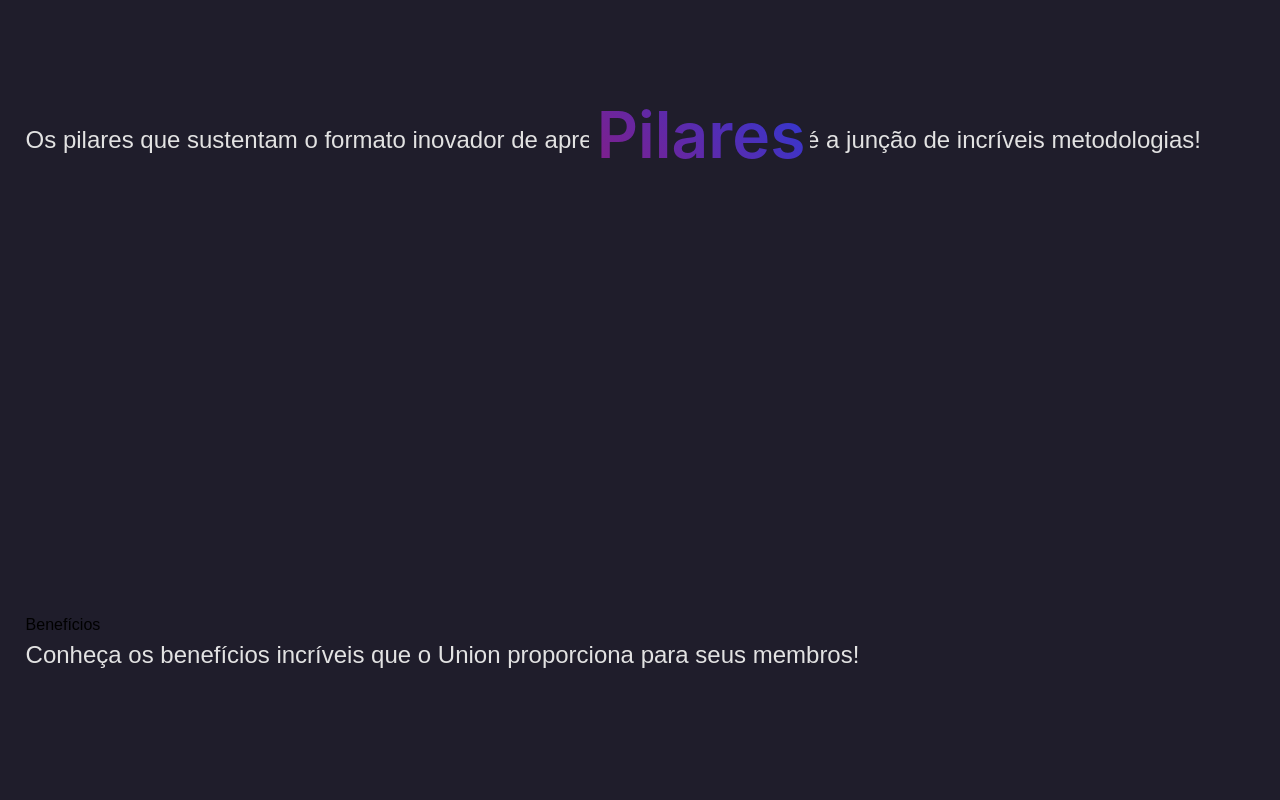
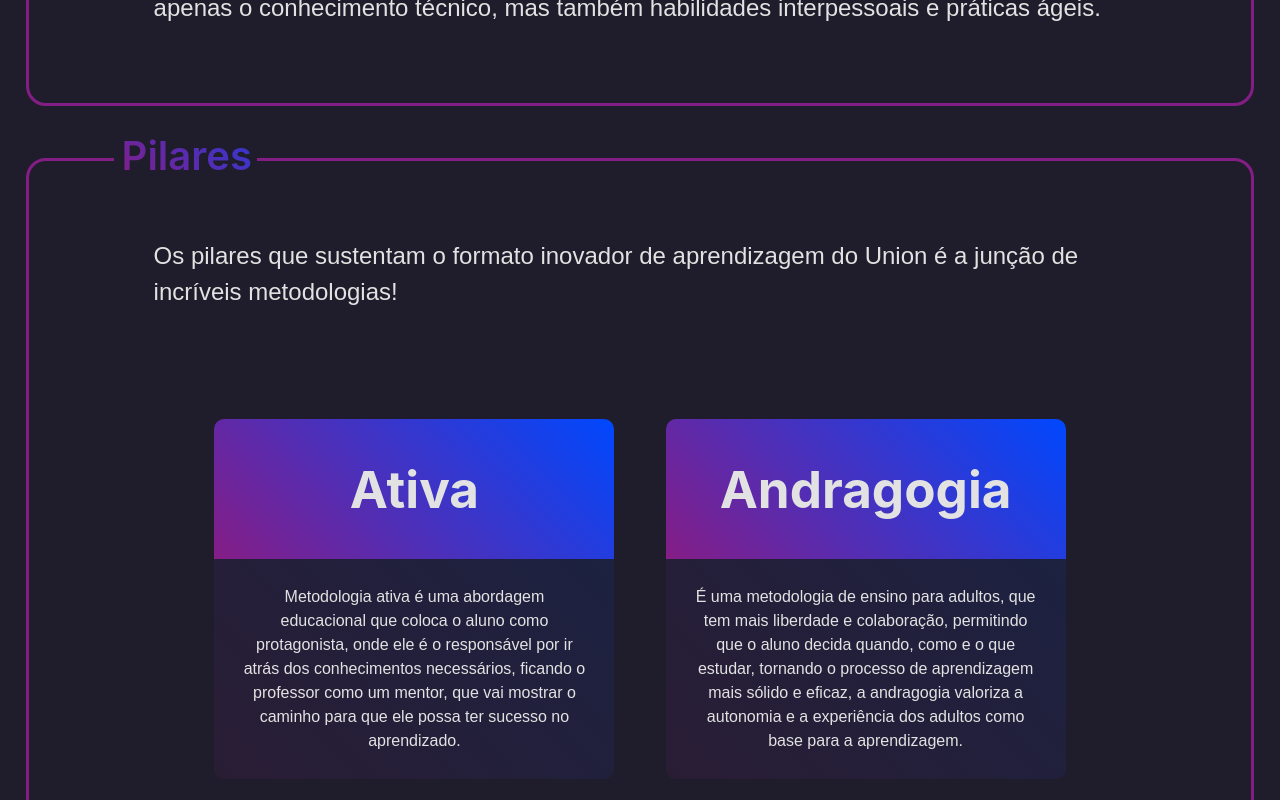
Before and after one commit to MayaraMBastos/desafio-page-union, a Next.js app: page / in a window 1280 px wide. Shown: the part 1080-1880 px from the top of the page. Built offline with nearby package versions, Linux system fonts and the light colour scheme.

Commit message:
style section pilares

```diff
--- a/src/app/globals.css
+++ b/src/app/globals.css
@@ -16,19 +16,15 @@
 }
 
 * {
+  margin: 0px;
+  padding: 0px;
   box-sizing: border-box;
-  margin: 0;
-  padding: 0;
   -webkit-font-smoothing: antialiased;
 }
 
 body {
   background-color: var(--background);
   font-family: Arial, Helvetica, sans-serif;
-}
-
-header {
-  color: var(--header);
 }
 
 ul a {
--- a/src/components/layout/Container.module.css
+++ b/src/components/layout/Container.module.css
@@ -1,5 +1,4 @@
 .display_sections {
-  display: flex;
   flex-direction: column;
   -webkit-box-pack: center;
   justify-content: center;
@@ -13,12 +12,20 @@
 }
 
 .section {
-  max-width: 125.6rem;
-  margin-top: calc(8.2rem);
+  position: relative;
+  margin-top: 3.2rem;
+  width: 100%;
+  scroll-margin-block-start: 150px;
+  scroll-margin-block-end: 150px;
+  border-width: 3px;
+  border-style: solid;
+  border-color: rgb(133, 29, 134);
+  border-image: initial;
+  border-radius: 20px;
 }
 
-.section header {
-  margin: -35px 0px 0px 44%;
+.section_header {
+  margin: -35px 0px 0px 85px;
   position: absolute;
   display: inline-block;
   background: rgb(31, 29, 43);
@@ -26,7 +33,7 @@
 }
 
 .section header h2 {
-  font-size: 4rem;
+  font-size: 2.5rem;
   font-weight: 600;
   background: linear-gradient(
       225deg,
@@ -39,3 +46,8 @@
   font-family: Poppins, apple-system, BlinkMacSystemFont, "Segoe UI", Roboto,
     Oxygen, Ubuntu, Cantarell, "Open Sans", "Helvetica Neue", sans-serif;
 }
+
+.section_text {
+  padding: 5rem 8rem;
+  margin: -3px;
+}
--- a/src/components/layout/sections/SectionPilares.js
+++ b/src/components/layout/sections/SectionPilares.js
@@ -4,22 +4,22 @@ import stylesContainer from "../Container.module.css";
 function SectionPilares() {
   return (
     <section className={`${stylesContainer.section}`}>
-      <header>
+      <header className={`${stylesContainer.section_header}`}>
         <h2>Pilares</h2>
       </header>
-      <div className="sc-fxwrCY bRxpkB">
+      <div className={`${stylesContainer.section_text}`}>
         <p>
           Os pilares que sustentam o formato inovador de aprendizagem do Union é
           a junção de incríveis metodologias!
         </p>
       </div>
-      <div className="sc-jnOGJG gqQeKr">
-        <div className="sc-gFqAkR bxrNki">
-          <div className="opacity-0 translate-y-5 transform">
-            <header className="sc-dAbbOL dGtlsv">
+      <div className="mt-[2rem] mb-[2rem]">
+        <div className={`${styles.div_pilares}`}>
+          <div className={`${styles.div_metodologias}`}>
+            <header>
               <h3>Ativa</h3>
             </header>
-            <div className="sc-feUZmu khRXw">
+            <div className={`${styles.div_metodologias_text}`}>
               <p>
                 Metodologia ativa é uma abordagem educacional que coloca o aluno
                 como protagonista, onde ele é o responsável por ir atrás dos
@@ -29,11 +29,11 @@ function SectionPilares() {
               </p>
             </div>
           </div>
-          <div className="opacity-0 translate-y-5 transform">
-            <header className="sc-dAbbOL dGtlsv">
+          <div className={`${styles.div_metodologias}`}>
+            <header>
               <h3>Andragogia</h3>
             </header>
-            <div className="sc-feUZmu khRXw">
+            <div className={`${styles.div_metodologias_text}`}>
               <p>
                 É uma metodologia de ensino para adultos, que tem mais liberdade
                 e colaboração, permitindo que o aluno decida quando, como e o
@@ -43,11 +43,11 @@ function SectionPilares() {
               </p>
             </div>
           </div>
-          <div className="opacity-0 translate-y-5 transform">
-            <header className="sc-dAbbOL dGtlsv">
+          <div className={`${styles.div_metodologias}`}>
+            <header>
               <h3>Ágil</h3>
             </header>
-            <div className="sc-feUZmu khRXw">
+            <div className={`${styles.div_metodologias_text}`}>
               <p>
                 A metodologia ágil é uma metodologia que estimula a colaboração
                 entre o time, permitindo que tenha uma visão mais transparente,
--- a/src/components/layout/sections/SectionPilares.module.css
+++ b/src/components/layout/sections/SectionPilares.module.css
@@ -0,0 +1,59 @@
+.div_pilares {
+  gap: 3.2rem;
+  display: flex;
+  flex-wrap: wrap;
+  -webkit-box-pack: center;
+  justify-content: center;
+  -webkit-box-align: baseline;
+  align-items: baseline;
+}
+
+.div_metodologias {
+  max-width: 25rem;
+  display: flex;
+  flex-direction: column;
+}
+
+.div_metodologias header {
+  color: rgb(226, 226, 226);
+  padding: 4rem 9.2rem;
+  display: flex;
+  -webkit-box-pack: center;
+  justify-content: center;
+  -webkit-box-align: center;
+  align-items: center;
+  padding: 2rem 5.6rem;
+  border-radius: 10px 10px 0px 0px;
+  background: linear-gradient(
+    225deg,
+    rgb(0, 72, 254) 0%,
+    rgb(133, 29, 134) 100%
+  );
+  transition: 0.1sease-in-out;
+}
+
+.div_metodologias header h3 {
+  font-size: 3.2rem;
+  font-weight: 700;
+  font-family: Poppins, apple-system, BlinkMacSystemFont, "Segoe UI", Roboto,
+    Oxygen, Ubuntu, Cantarell, "Open Sans", "Helvetica Neue", sans-serif;
+}
+
+.div_metodologias_text {
+  padding: 1.8rem;
+  display: flex;
+  -webkit-box-pack: center;
+  justify-content: center;
+  padding: 1.6rem;
+  border-radius: 0px 0px 10px 10px;
+  background: linear-gradient(
+    225deg,
+    rgba(0, 72, 254, 0.1) 0%,
+    rgba(133, 29, 134, 0.1) 100%
+  );
+}
+
+.div_metodologias_text p {
+  font-size: 1rem;
+  text-align: center;
+}
--- a/src/components/layout/sections/SectionSobre.js
+++ b/src/components/layout/sections/SectionSobre.js
@@ -4,10 +4,10 @@ import stylesContainer from "../Container.module.css";
 function SectionSobre() {
   return (
     <section className={`${stylesContainer.section}`}>
-      <header>
+      <header className={`${stylesContainer.section_header}`}>
         <h2>Quem somos?</h2>
       </header>
-      <div className="sc-klVQfs bcrHgQ">
+      <div className={`${stylesContainer.section_text}`}>
         <p>
           O Union é uma oportunidade única para desenvolvedores juniors, nossa
           missão é proporcionar a você um ambiente prático e imersivo,
```
